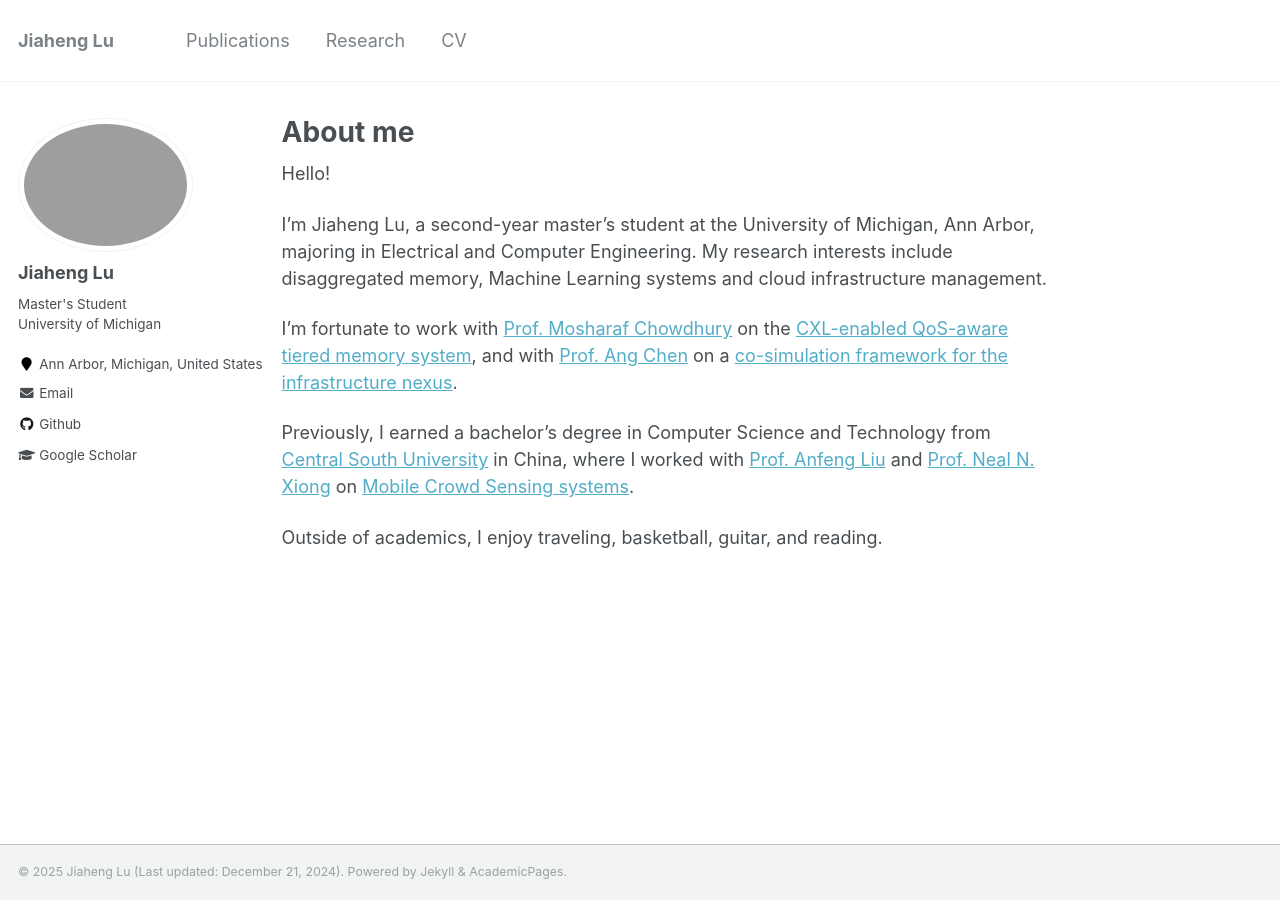
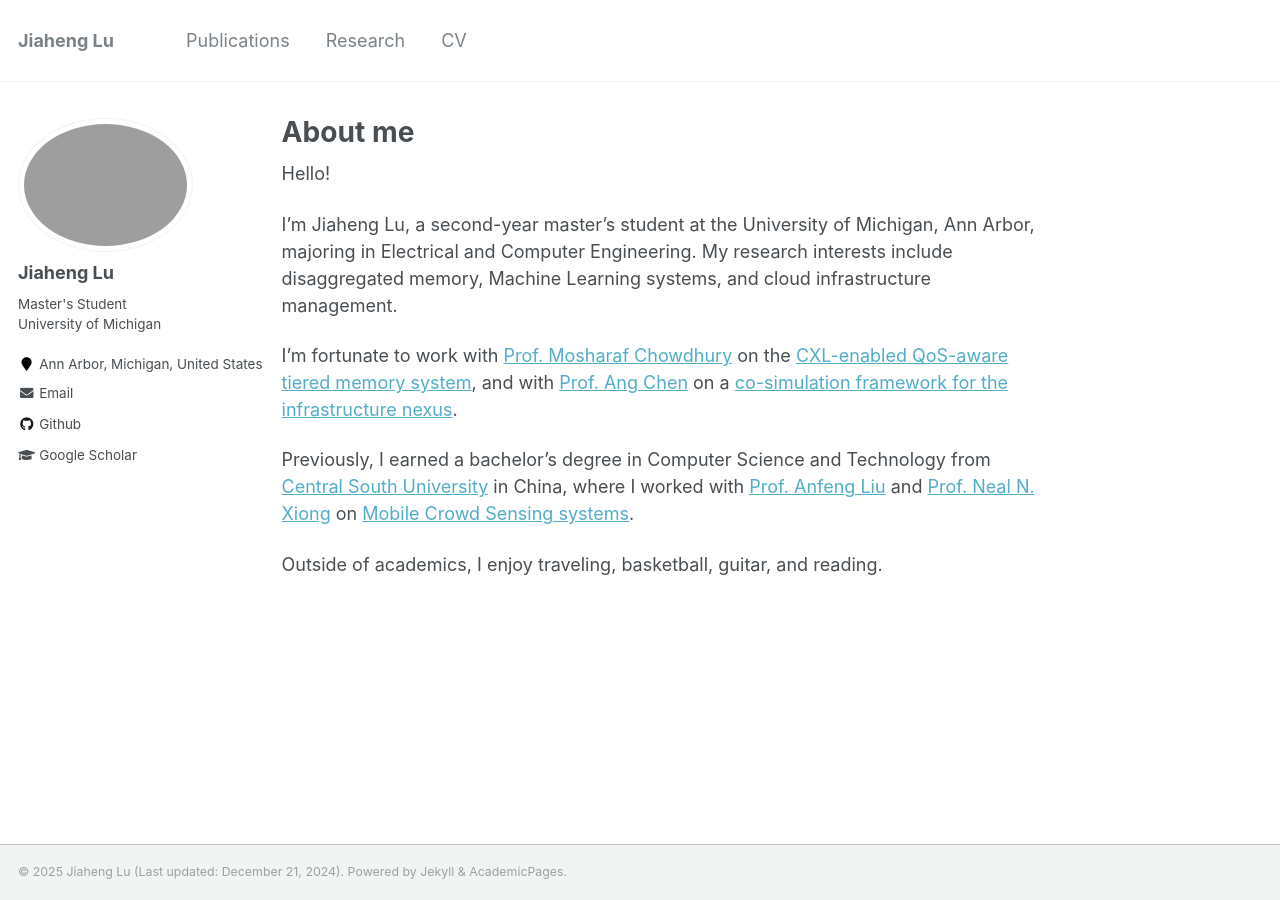
Before and after one commit to JhengLu/JhengLu.github.io, a Jekyll site: the page built from _pages/about.md, in a window 1280 px wide. Built offline with Jekyll 4.4.1, drawn with Linux system fonts in a browser that asks for light colours.

```diff
--- a/_pages/about.md
+++ b/_pages/about.md
@@ -10,7 +10,7 @@ redirect_from:
 
 Hello!
 
-I'm Jiaheng Lu, a second-year master's student at the University of Michigan, Ann Arbor, majoring in Electrical and Computer Engineering. My research interests include disaggregated memory, Machine Learning systems and cloud infrastructure management.
+I'm Jiaheng Lu, a second-year master's student at the University of Michigan, Ann Arbor, majoring in Electrical and Computer Engineering. My research interests include disaggregated memory, Machine Learning systems, and cloud infrastructure management.
 
 I'm fortunate to work with [Prof. Mosharaf Chowdhury](https://symbioticlab.org/people/) on the [CXL-enabled QoS-aware tiered memory system](https://arxiv.org/abs/2412.08938), and with [Prof. Ang Chen](https://web.eecs.umich.edu/~chenang/) on a [co-simulation framework for the infrastructure nexus](https://hotinfra24.github.io/papers/hotinfra24-final1.pdf).
 
```
